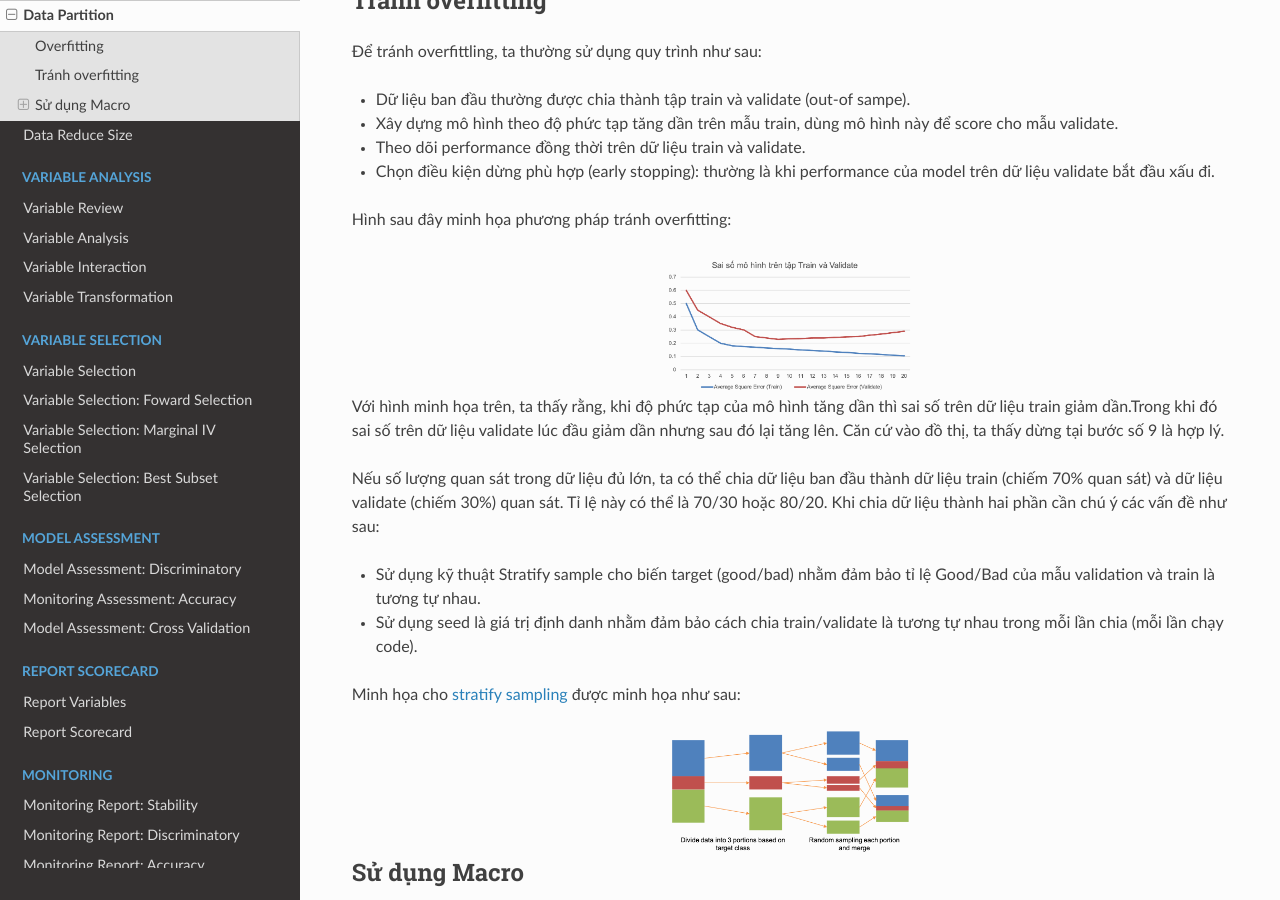
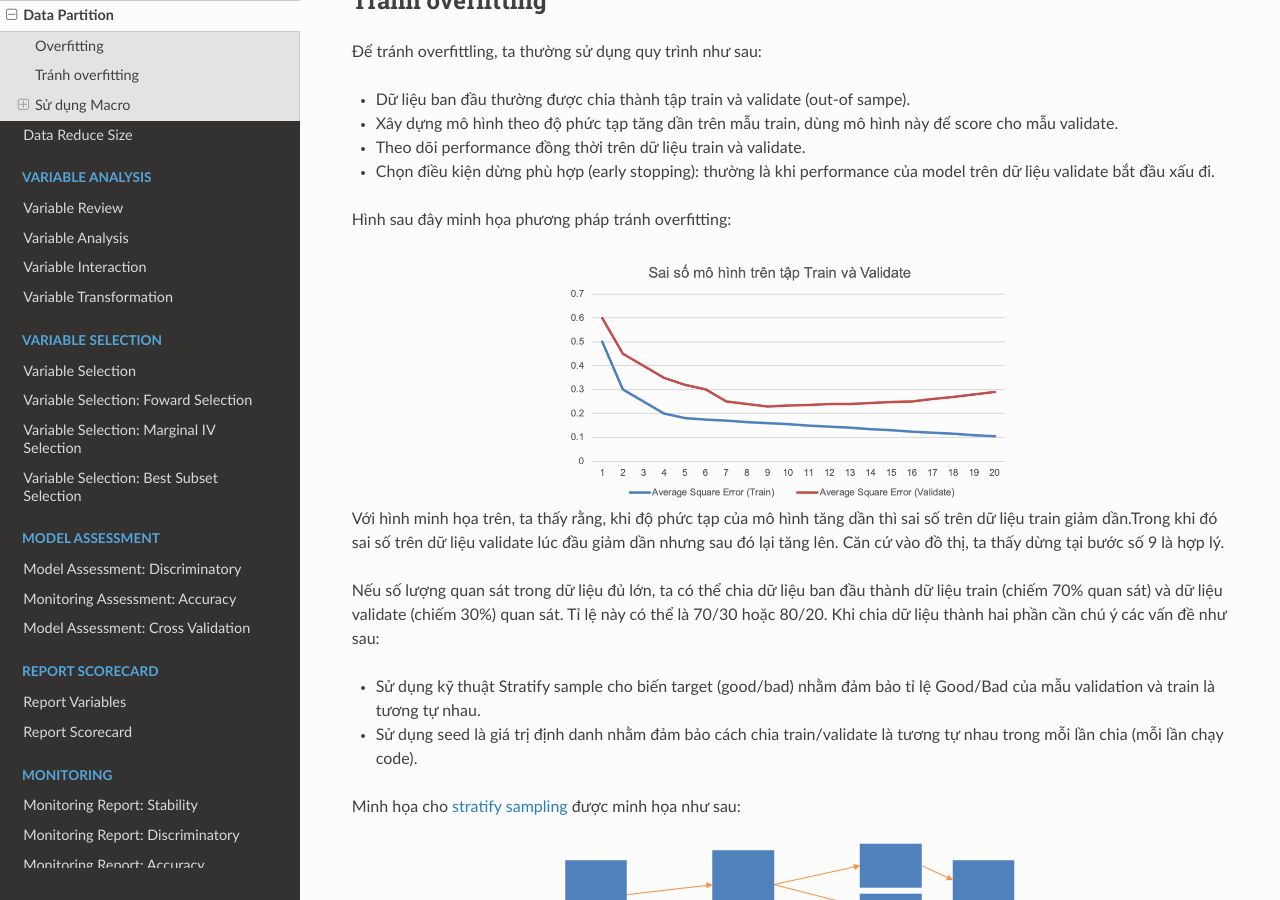
Before and after one commit to thanhtra254/SMCS, a Sphinx documentation site: the page built from docs/post/DataPartition.rst, in a window 1280 px wide and 900 px high, scrolled down 699 px. Built offline with Sphinx 7.4.7 and the Read the Docs theme 2.0.0, drawn with Linux system fonts in a browser that asks for light colours.

Commit message:
Update DataPartition.rst

```diff
--- a/docs/post/DataPartition.rst
+++ b/docs/post/DataPartition.rst
@@ -34,7 +34,7 @@ Hình sau đây minh họa phương pháp tránh overfitting:
 
 .. image:: ./images/DataPreparation/Picture2.png
    :align: center
-   :width: 251
+   :height: 251
    :alt: Train & Validate
 
 Với hình minh họa trên, ta thấy rằng, khi độ phức tạp của mô hình tăng dần thì sai số trên dữ liệu train giảm dần.Trong khi đó sai số trên dữ liệu validate lúc đầu giảm dần nhưng sau đó lại tăng lên. Căn cứ vào đồ thị, ta thấy dừng tại bước số 9 là hợp lý.
@@ -49,7 +49,7 @@ Minh họa cho `stratify sampling <https://en.wikipedia.org/wiki/Stratified_samp
 
 .. image:: ./images/DataPreparation/Picture4.png
    :align: center
-   :width: 237
+   :height: 237
    :alt: Example of tratify sampling
 
 
```
